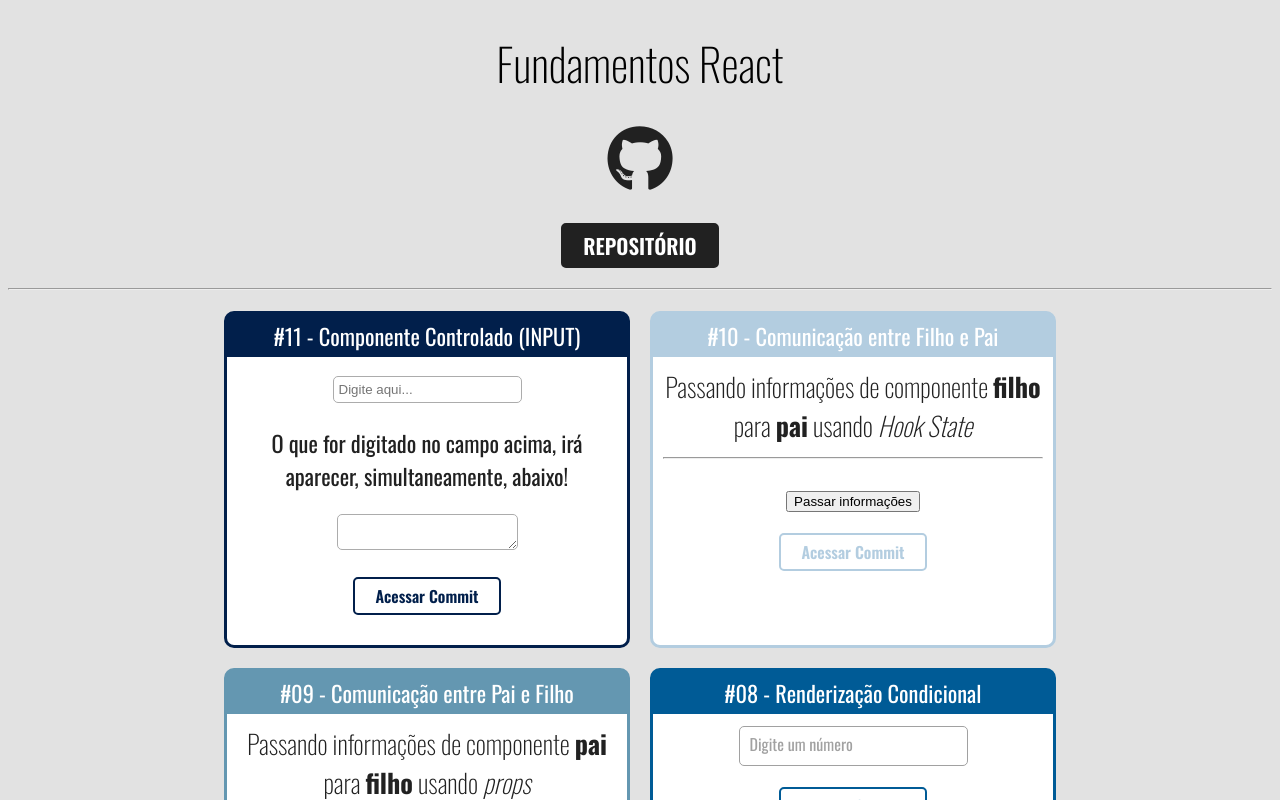
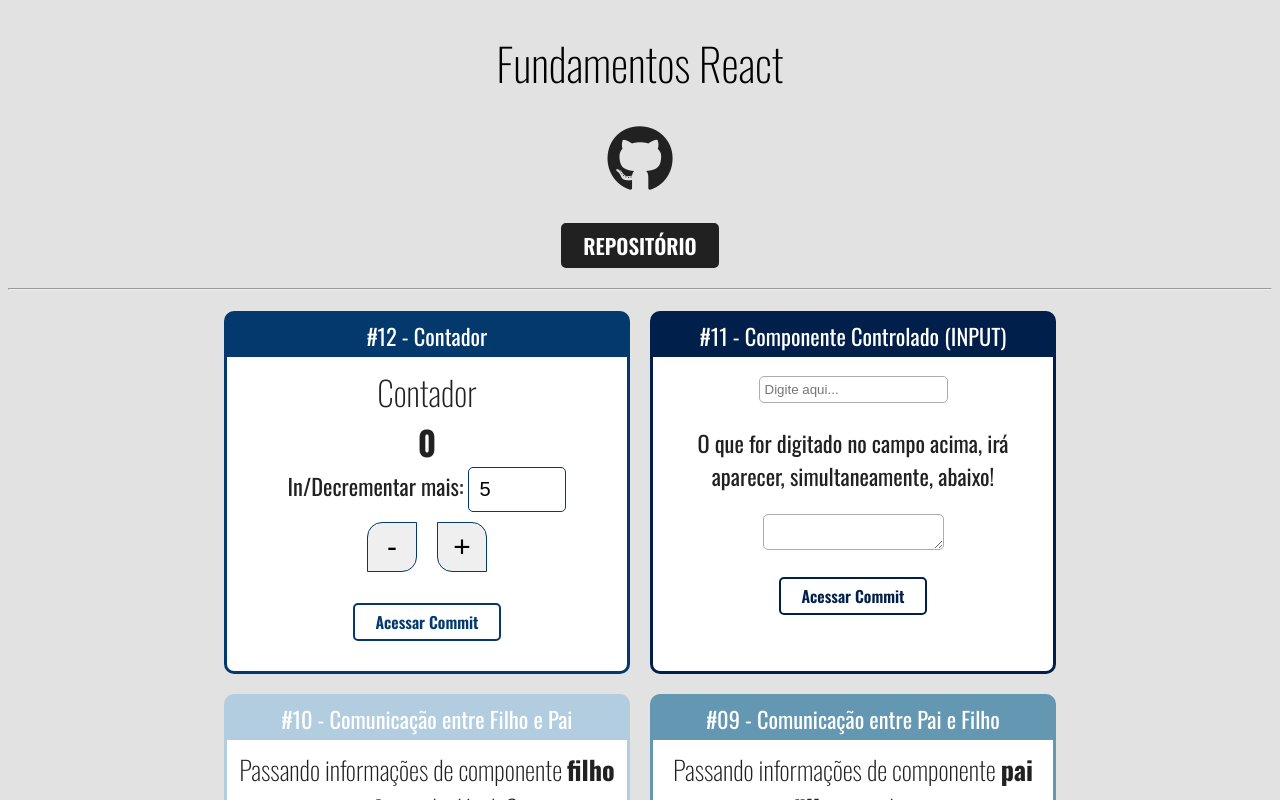
Before and after one commit to JhonatanGAlves/fundamentals-in-react, a React (Create React App) app: page / in a window 1280 px wide. Shown: the top 800 px of the page. Built offline with nearby package versions, Linux system fonts and the light colour scheme.

Commit message:
component counter using class

```diff
--- a/src/App.jsx
+++ b/src/App.jsx
@@ -14,6 +14,7 @@ import { EvenOrOdd } from './Components/conditional/EvenOrOdd'
 import { DirectParents } from './Components/communication/DirectParents'
 import { IndirectParents } from './Components/communication/IndirectParents'
 import { Input } from './Components/form/input'
+import Counter from './Components/counter/Counter'
 
 export const App = (props) => {
 
@@ -39,10 +40,18 @@ export const App = (props) => {
       <hr />
 
       <div className="Cards">
-      <Card title="#11 - Componente Controlado (INPUT)" color="#011f4b" /*Estou passando uma cor por props*/ >
+        <Card title="#12 - Contador" color="#03396c" /*Estou passando uma cor por props*/ >
+          <Counter />
+          <InputButton color="#03396c"
+            link="https://github.com/JhonatanGAlves/fundamentals-in-react/commit/c55bdb0ef20cd16bb1c363842fdaf2c90591a842"
+            value="Acessar Commit"
+          />
+        </Card>
+
+        <Card title="#11 - Componente Controlado (INPUT)" color="#011f4b" /*Estou passando uma cor por props*/ >
           <Input />
           <InputButton color="#011f4b"
-            link="https://github.com/JhonatanGAlves/fundamentals-in-react/commit/48fd967eb16132d9486f039482d26d06bdef3eb0"
+            link="https://github.com/JhonatanGAlves/fundamentals-in-react/commit/c55bdb0ef20cd16bb1c363842fdaf2c90591a842"
             value="Acessar Commit"
           />
         </Card>
--- /dev/null
+++ b/src/Components/counter/Buttons.jsx
@@ -0,0 +1,11 @@
+import React from 'react'
+
+export const Buttons = props => {
+
+  return (
+    <div className="btn">
+      <button className="btn1" onClick={props.decrement}>-</button>
+      <button className="btn2" onClick={props.increment}>+</button>
+    </div>
+  )
+}
--- /dev/null
+++ b/src/Components/counter/Counter.css
@@ -0,0 +1,41 @@
+.counter .btn {
+  display: flex;
+  justify-content: center;
+  align-items: center;
+}
+
+.btn button {
+  margin: 10px;
+  font-size: 30px;
+  width: 50px;
+  height: 50px;
+  border: 1px solid #03396c;
+}
+
+.btn button.btn1 {
+  border-radius: 15px 0 15px 0;
+}
+
+.btn button.btn2 {
+  border-radius: 0 15px 0 15px;
+}
+
+.btn button.btn1:hover {
+  background-color: #03396c;
+  color: #fff;
+}
+
+.btn button.btn2:hover {
+  background-color: #03396c;
+  color: #fff;
+}
+
+/* Component Step */
+.counter .input input {
+  border: 1px solid #03396c;
+  border-radius: 5px;
+  outline: none;
+  width: 20%;
+  padding: 10px;
+  font-size: 20px;
+}
--- /dev/null
+++ b/src/Components/counter/Counter.jsx
@@ -0,0 +1,50 @@
+import React, { Component, useState } from 'react'
+import { Buttons } from './Buttons'
+import './Counter.css'
+import { Display } from './Display'
+import { Step } from './Step'
+
+class Counter extends Component {
+  state = {
+    number: this.props.initialNumber || 0,
+    step: this.props.initialStep || 5
+  }
+
+  dec = () => {
+    this.setState({
+      number: this.state.number - this.state.step
+    })
+  }
+
+  inc = () => {
+    this.setState({
+      number: this.state.number + this.state.step
+    })
+  }
+
+  setInitialStep = (e) => {
+    this.setState({
+      step: +e.target.value
+    })
+  }
+
+  render() {
+    return (
+      <div className="counter">
+        <Display
+          number={this.state.number}
+        />
+        <Step
+          step={this.state.step}
+          initialStep={this.setInitialStep}
+        />
+        <Buttons
+          decrement={this.dec}
+          increment={this.inc}
+        />
+      </div>
+    )
+  }
+}
+
+export default Counter
--- /dev/null
+++ b/src/Components/counter/Display.jsx
@@ -0,0 +1,11 @@
+import React, { useState } from 'react'
+
+export const Display = props => {
+
+  return (
+    <div className="counter">
+        <h2>Contador</h2>
+        <h2><strong>{props.number}</strong></h2>
+    </div>
+  )
+}
--- /dev/null
+++ b/src/Components/counter/Step.jsx
@@ -0,0 +1,16 @@
+import React, { useState } from 'react'
+
+export const Step = props => {
+
+  return (
+    <div className="input">
+      <label htmlFor="stepInput">In/Decrementar mais: </label>
+      <input
+        type="number"
+        id="stepInput"
+        value={props.step}
+        onChange={props.initialStep}
+      />
+    </div>
+  )
+}
```
